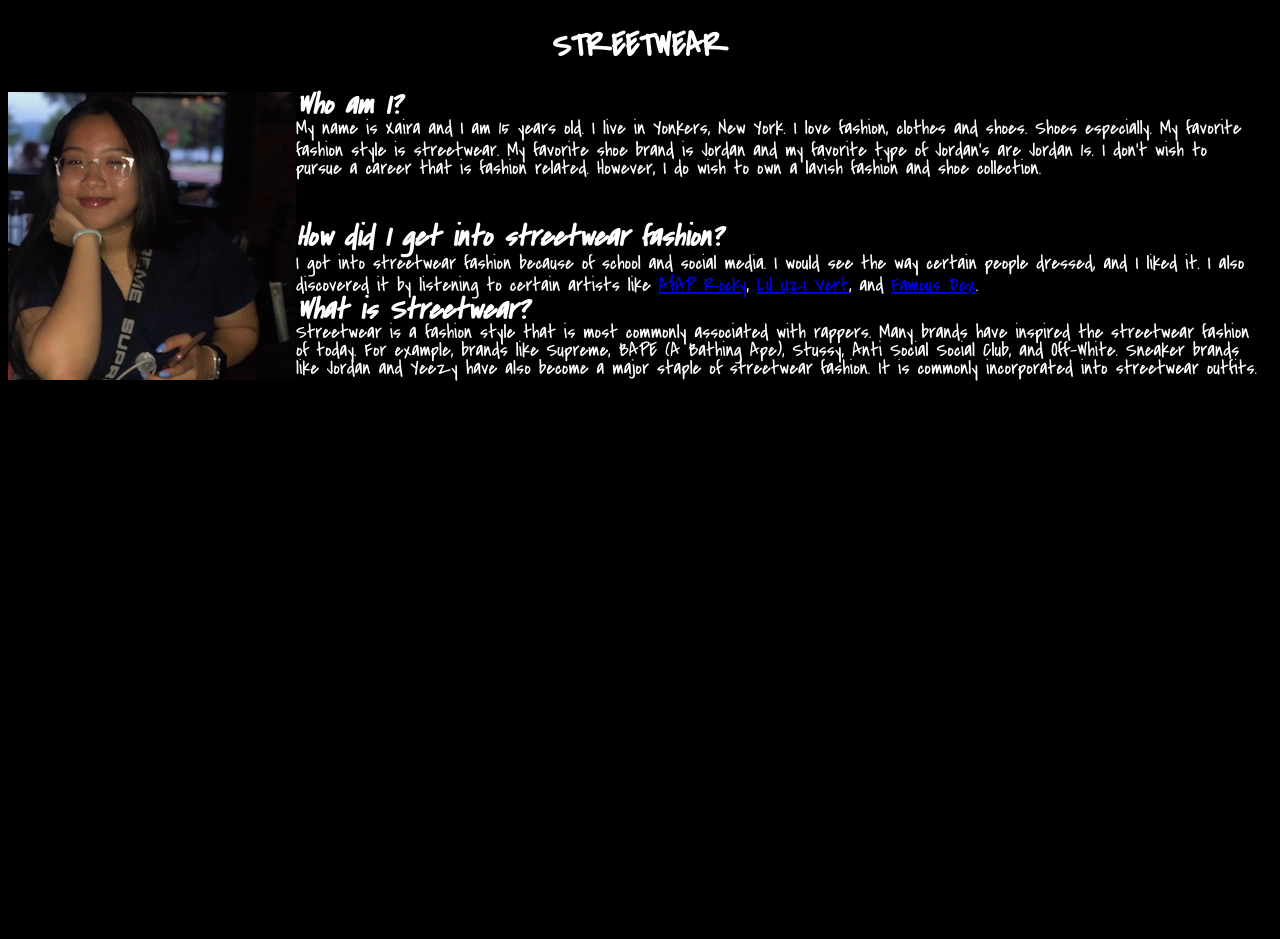
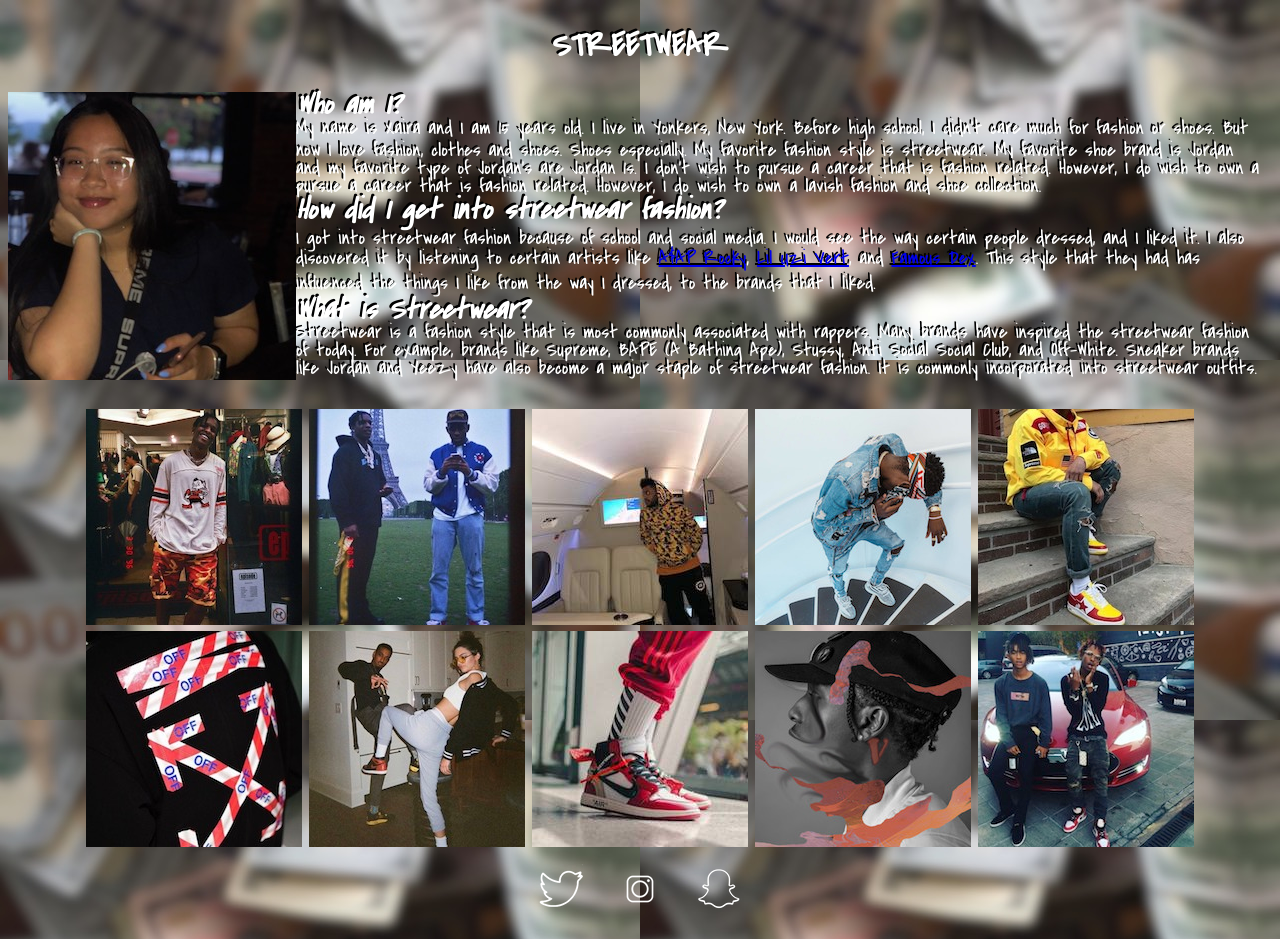
Before and after one commit to xairau/xairau.github.io, a plain HTML site: page index.html in a window 1280 px wide. Before the commit the page ends 800 px from the top, so only its background shows below. Drawn offline with Linux system fonts and the light colour scheme.

Commit message:
new info

```diff
--- a/index.html
+++ b/index.html
@@ -13,21 +13,24 @@
 <h1><center>STREETWEAR<center></h1>
 
 </head>
-
 <body>
 <div>
   <div style="display:inline; white-space:nowrap;" >
     <img src="IMG_1811.JPG">
   </div>
-  <div id="q1" style="display:inline; white-space:nowrap; position:absolute; top:217px; text-align:right">
+  <div id="q1" style="display:inline; white-space:nowrap; position:absolute; top:190px; text-align:right">
     <em><strong>How did I get into streetwear fashion?</strong></em>
   </div>
-  <div id="q4" style="display:inline; white-space:nowrap; position:absolute; top:250px; text-align:right">
+  <div id="q4" style="display:inline; white-space:nowrap; position:absolute; top:225px; text-align:right">
 I got into streetwear fashion because of school and social media. I would see the way certain people dressed, and I liked it. I also
 </div>
-<div id="q4" style="display:inline; white-space:nowrap; position:absolute; top:272px; text-align:right">
-discovered it by listening to certain artists like <a href="http://files.starstyleman.com/uploads/aap-rocky/9790.jpg">A$AP Rocky</a>, <a href="http://pausemag.co.uk/wp-content/uploads/2017/08/lil-uzi-vert.jpg">Lil Uzi Vert</a>, and <a href="https://i.pinimg.com/736x/b7/cd/68/b7cd685bd47bce18dacb5ce2294ee877--stunts.jpg"> Famous Dex</a>.
-  </div>
+<div id="q4" style="display:inline; white-space:nowrap; position:absolute; top:245px; text-align:right">
+discovered it by listening to certain artists like <a href="http://files.starstyleman.com/uploads/aap-rocky/9790.jpg" target="_blank">A$AP Rocky</a>, <a href="http://pausemag.co.uk/wp-content/uploads/2017/08/lil-uzi-vert.jpg" target="_blank">Lil Uzi Vert</a>, and <a href="https://i.pinimg.com/736x/b7/cd/68/b7cd685bd47bce18dacb5ce2294ee877--stunts.jpg" target="_blank"> Famous Dex</a>. This style that they had has
+</div>
+  <div id="q4" style="display:inline; white-space:nowrap; position:absolute; top:270px; text-align:right">
+    influenced the things I like from the way I dressed, to the brands that I liked.
+      </div>
+
   <div id="q2" style="display:inline; white-space:nowrap; position:absolute; top:290px; text-align:right">
     <em><strong>What is Streetwear?</strong></em>
   </div>
@@ -44,14 +47,33 @@ discovered it by listening to certain artists like <a href="http://files.starsty
    <em><strong>Who am I?</strong></em>
  </div>
  <div id="q6"style="display:inline; white-space:nowrap; position:absolute; top:115px; text-align:right">
-   My name is Xaira and I am 15 years old. I live in Yonkers, New York. I love fashion, clothes and shoes. Shoes especially. My favorite
+   My name is Xaira and I am 15 years old. I live in Yonkers, New York. Before high school, I didn't care much for fashion or shoes. But
 </div>
-
-   <div id="q6"style="display:inline; white-space:nowrap; position:absolute; top:137px; text-align:right">
-    fashion style is streetwear. My favorite shoe brand is Jordan and my favorite type of Jordan's are Jordan 1s. I don't wish to
+<div id="q6"style="display:inline; white-space:nowrap; position:absolute; top:137px; text-align:right">
+now I love fashion, clothes and shoes. Shoes especially. My favorite fashion style is streetwear. My favorite shoe brand is Jordan
+</div>
+   <div id="q6"style="display:inline; white-space:nowrap; position:absolute; top:155px; text-align:right">
+    and my favorite type of Jordan's are Jordan 1s. I don't wish to pursue a career that is fashion related. However, I do wish to own a
   </div>
-  <div id="q6"style="display:inline; white-space:nowrap; position:absolute; top:155px; text-align:right">
+  <div id="q6"style="display:inline; white-space:nowrap; position:absolute; top:173px; text-align:right">
   pursue a career that is fashion related. However, I do wish to own a lavish fashion and shoe collection.
-
+</div>
+</br>
+</br>
+  <center><img src="tumblr_pce4w6yoW71tq62ano1_1280.jpg">
+  <img src="tumblr_pcdx7bF28O1wf9357o1_1280.jpg">
+  <img src="tumblr_pb3zn4YCdh1wdvsglo1_1280.jpg">
+  <img src="tumblr_paqoc9JH9H1x06lvqo1_1280.jpg">
+  <img src="tumblr_pa4dqnFPvI1xrfjdho1_640.jpg">
+</br>
+  <img src="tumblr_p756xpK9bC1qc3crpo1_1280.jpg">
+  <img src="tumblr_p90s7aTOjI1x2lmyuo1_1280.jpg">
+  <img src="tumblr_oweu8yaqqa1w969kso1_500.jpg">
+  <img src="tumblr_of6ulv8zm81s5os6do1_540.jpg">
+  <img src="tumblr_oc12kfOZiv1sa8rcbo1_500.jpg">
+</br>
+  <a href="https://twitter.com/emoasiangirl" target="_blank"><img src="images.png"></a>
+<a href="https://www.instagram.com/classifiedemo/" target="_blank"><img src="md_5a98273a4e62e.png"></a>
+  <a href="https://www.snapchat.com/add/ayyno" target="_blank"><img src="Neon_Line_Social_Circles_SnapChat-512.png"></a>
 </div>
 </body>
--- a/stylesheet.css
+++ b/stylesheet.css
@@ -8,9 +8,11 @@ h2{
   font-family: 'covered by your grace';
 }
 body{
-  background-color: black;
+  background-image: url("IMG_2502.JPG");
   color: white;
   font-family: 'Covered By Your Grace';font-size: 17px;
+  text-shadow: -2px -2px 0 black;
+
 }
 #q1{
   font-size: 30px;
```
Also changed, not shown: IMG_2502.JPG (added), Neon_Line_Social_Circles_SnapChat-512.png (added), images.png (added), md_5a98273a4e62e.png (added), tumblr_ns4lr8Udw21sls97jo1_1280.jpg (added), tumblr_oc12kfOZiv1sa8rcbo1_500.jpg (added), tumblr_of6ulv8zm81s5os6do1_540.jpg (added), tumblr_otjpkaEpOq1w969kso1_1280.jpg (added), tumblr_oweu8yaqqa1w969kso1_500.jpg (added), tumblr_p756xpK9bC1qc3crpo1_1280.jpg (added), tumblr_p7im5rirnf1qc3crpo1_1280.jpg (added), tumblr_p90s7aTOjI1x2lmyuo1_1280.jpg (added), tumblr_pa4dqnFPvI1xrfjdho1_640.jpg (added), tumblr_paqoc9JH9H1x06lvqo1_1280.jpg (added), 3 more files, 1 other file.
